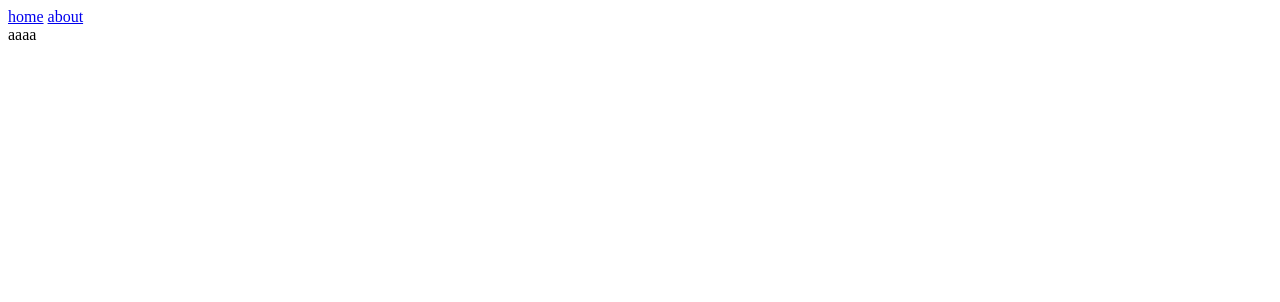
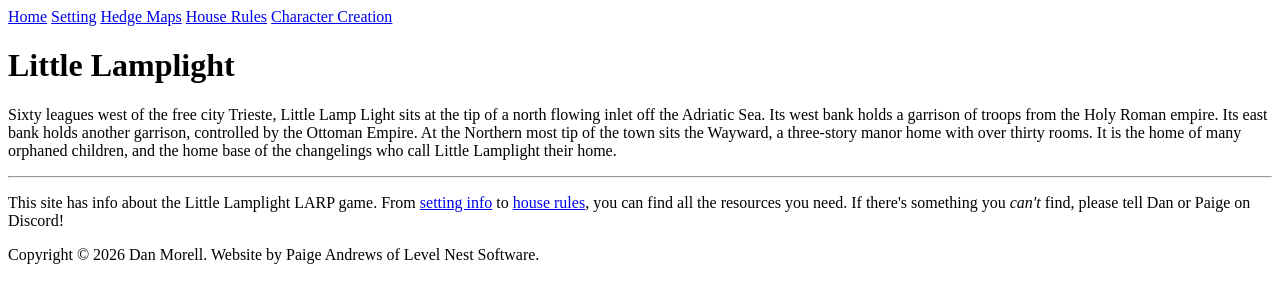
Before and after one commit to aurule/little-lamplight, a SvelteKit app: page / in a window 1280 px wide. Shown: the top 302 px of the page. Built offline with nearby package versions, Linux system fonts and the light colour scheme.

Commit message:
Sketch out landing page content

```diff
--- a/src/routes/+layout.svelte
+++ b/src/routes/+layout.svelte
@@ -3,8 +3,15 @@
 </script>
 
 <nav>
-    <a href="/">home</a>
-    <a href="/about">about</a>
+  <a href="/">Home</a>
+  <a href="/setting">Setting</a>
+  <a href="/maps">Hedge Maps</a>
+  <a href="/rules">House Rules</a>
+  <a href="/creation">Character Creation</a>
 </nav>
 
 {@render children()}
+
+<footer class="text-xs">
+  Copyright &copy; 2026 Dan Morell. Website by Paige Andrews of Level Nest Software.
+</footer>
--- a/src/routes/+page.svelte
+++ b/src/routes/+page.svelte
@@ -1 +1,11 @@
-aaaa
+<h1 class="text-3xl font-bold underline">Little Lamplight</h1>
+
+<p>
+  Sixty leagues west of the free city Trieste, Little Lamp Light sits at the tip of a north flowing inlet off the Adriatic Sea. Its west bank holds a garrison of troops from the Holy Roman empire. Its east bank holds another garrison, controlled by the Ottoman Empire. At the Northern most tip of the town sits the Wayward, a three-story manor home with over thirty rooms. It is the home of many orphaned children, and the home base of the changelings who call Little Lamplight their home.
+</p>
+
+<hr />
+
+<p>
+  This site has info about the Little Lamplight LARP game. From <a href="/setting">setting info</a> to <a href="/rules">house rules</a>, you can find all the resources you need. If there's something you <em>can't</em> find, please tell Dan or Paige on Discord!
+</p>
--- a/svelte.config.js
+++ b/svelte.config.js
@@ -1,6 +1,5 @@
 import adapter from '@sveltejs/adapter-static';
 import { vitePreprocess } from '@sveltejs/vite-plugin-svelte';
-
 
 /** @type {import('@sveltejs/kit').Config} */
 const config = {
```
